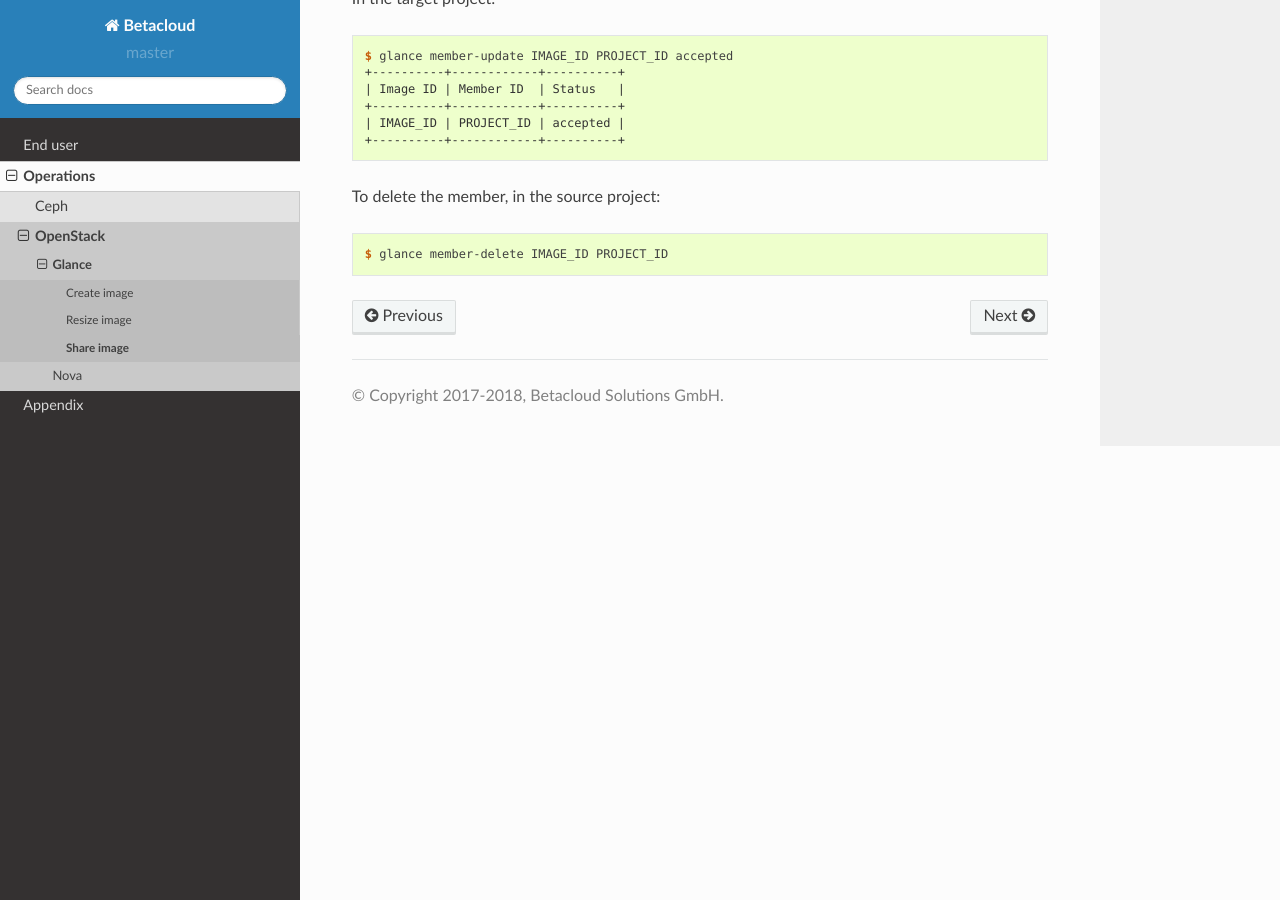
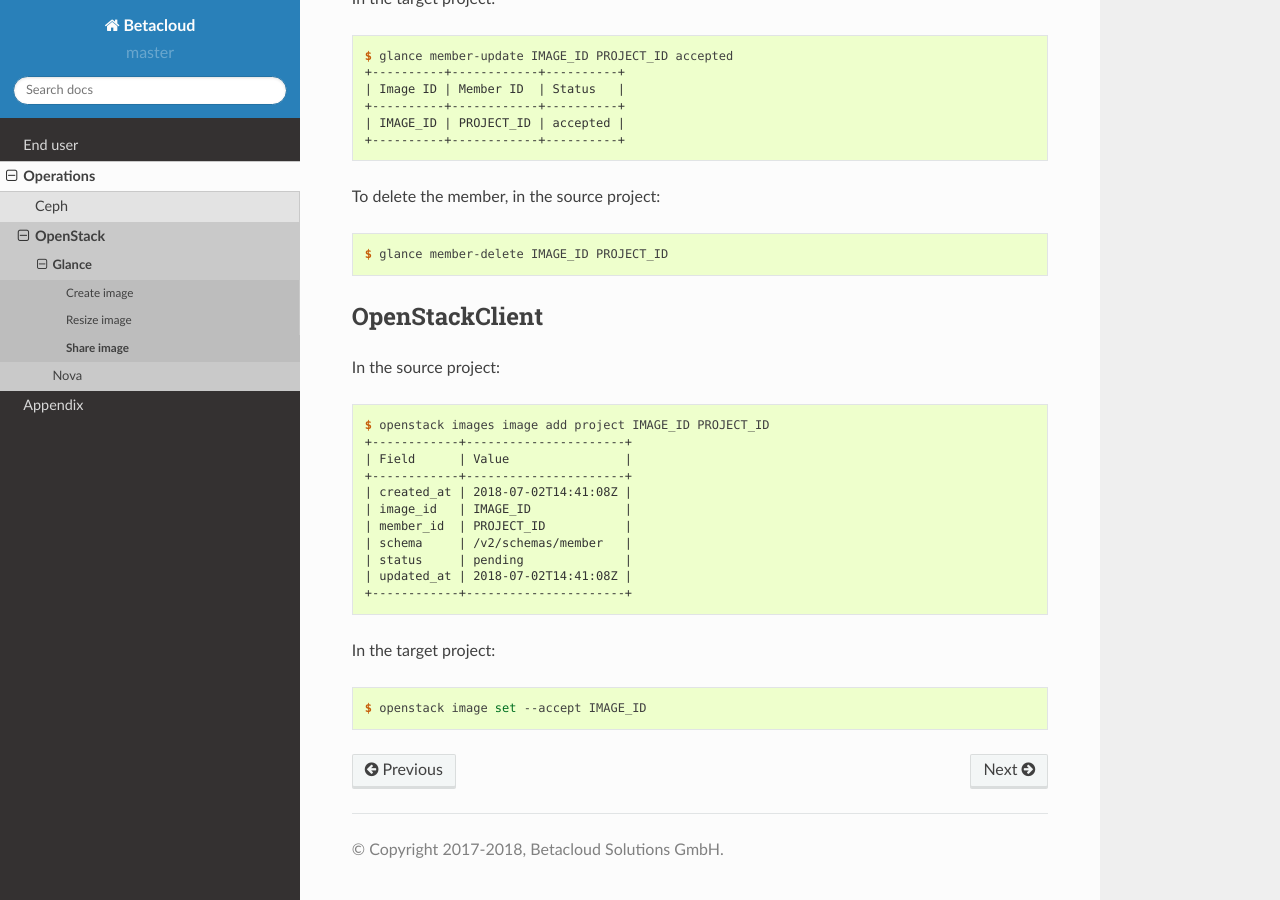
Before and after one commit to betacloud/documentation, a Sphinx documentation site: the page built from source/operations/openstack/glance/share-image.rst, in a window 1280 px wide and 900 px high, scrolled down 550 px. Built offline with Sphinx 7.4.7 and the Read the Docs theme 2.0.0, drawn with Linux system fonts in a browser that asks for light colours; pages that are not in the unit, such as notebooks, are missing from menus.

Commit message:
glance: how to add a project member to an image with openstackclient

```diff
--- a/source/operations/openstack/glance/share-image.rst
+++ b/source/operations/openstack/glance/share-image.rst
@@ -36,3 +36,28 @@ To delete the member, in the source project:
 .. code-block:: console
 
    $ glance member-delete IMAGE_ID PROJECT_ID
+
+OpenStackClient
+===============
+
+In the source project:
+
+.. code-block:: console
+
+   $ openstack images image add project IMAGE_ID PROJECT_ID
+   +------------+----------------------+
+   | Field      | Value                |
+   +------------+----------------------+
+   | created_at | 2018-07-02T14:41:08Z |
+   | image_id   | IMAGE_ID             |
+   | member_id  | PROJECT_ID           |
+   | schema     | /v2/schemas/member   |
+   | status     | pending              |
+   | updated_at | 2018-07-02T14:41:08Z |
+   +------------+----------------------+
+
+In the target project:
+
+.. code-block:: console
+
+   $ openstack image set --accept IMAGE_ID
```
